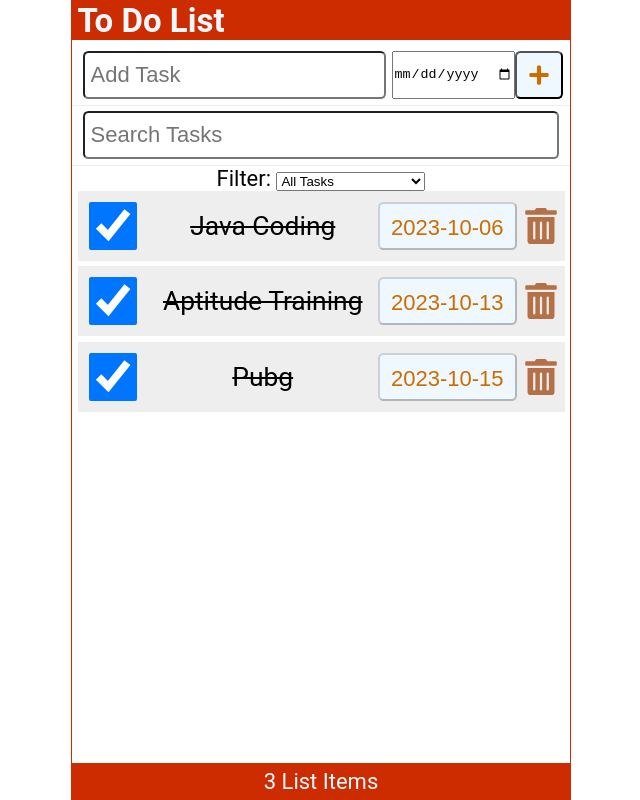
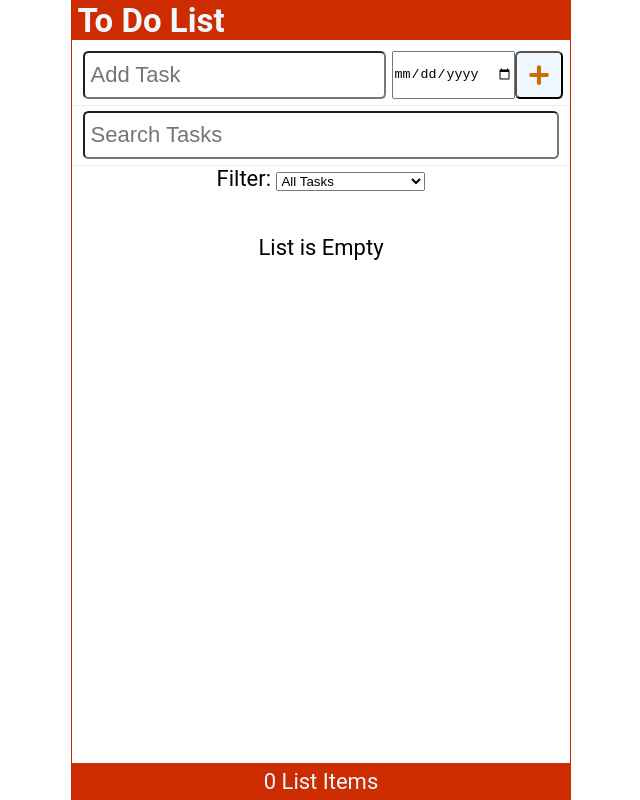
Before and after one commit to vishnudarrshan/reacjs, a React (Create React App) app: page / in a window 1280 px wide. Shown: the whole page, without its empty margins (319-959 px from the left). Built offline with nearby package versions, Linux system fonts and the light colour scheme; data requests are answered from the project's data file.

Commit message:
Final Commit for TODO list

```diff
--- a/data/db.json
+++ b/data/db.json
@@ -1,22 +1,3 @@
 {
-  "items": [
-    {
-      "id": 1,
-      "checked": true,
-      "item": "Java Coding",
-      "dueDate": "2023-10-06"
-    },
-    {
-      "id": 2,
-      "checked": true,
-      "item": "Aptitude Training",
-      "dueDate": "2023-10-13"
-    },
-    {
-      "id": 3,
-      "checked": true,
-      "item": "Pubg",
-      "dueDate": "2023-10-15"
-    }
-  ]
+  "items": []
 }
--- a/src/AddItem.js
+++ b/src/AddItem.js
@@ -31,6 +31,7 @@ const AddItem = ({ newItem, setNewItem, onAdd }) => {
         type="date"
         placeholder="Due Date"
         value={dueDate}
+        required
         onChange={(e) => setDueDate(e.target.value)}
       />
       <button type="submit" aria-label="Add Item">
--- a/src/App.js
+++ b/src/App.js
@@ -5,7 +5,6 @@ import AddItem from './AddItem';
 import SearchItem from './SearchItem';
 import Content from './Content';
 import Footer from './Footer';
-import LineItem from './LineItem';
 import apiRequest from './apiRequest';
 import FilterDropdown from './FilterDropdown';
 
```
